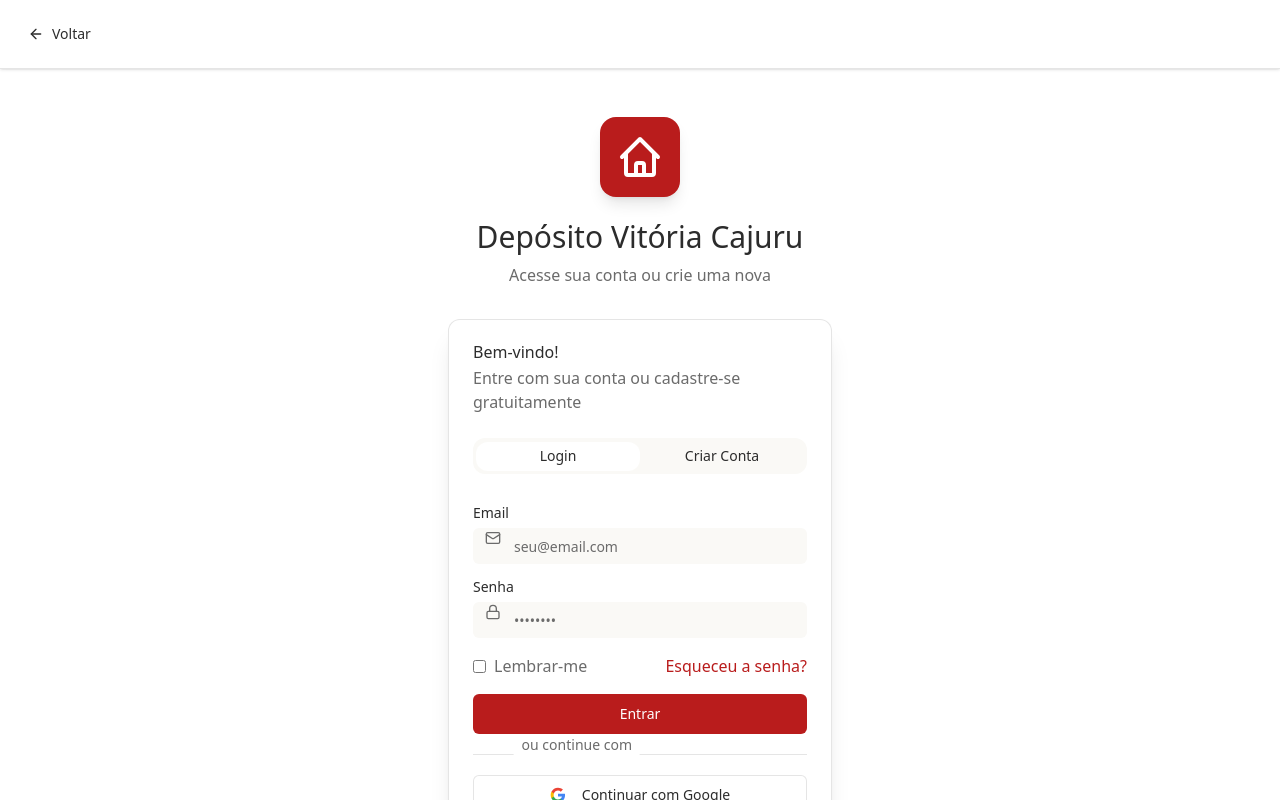
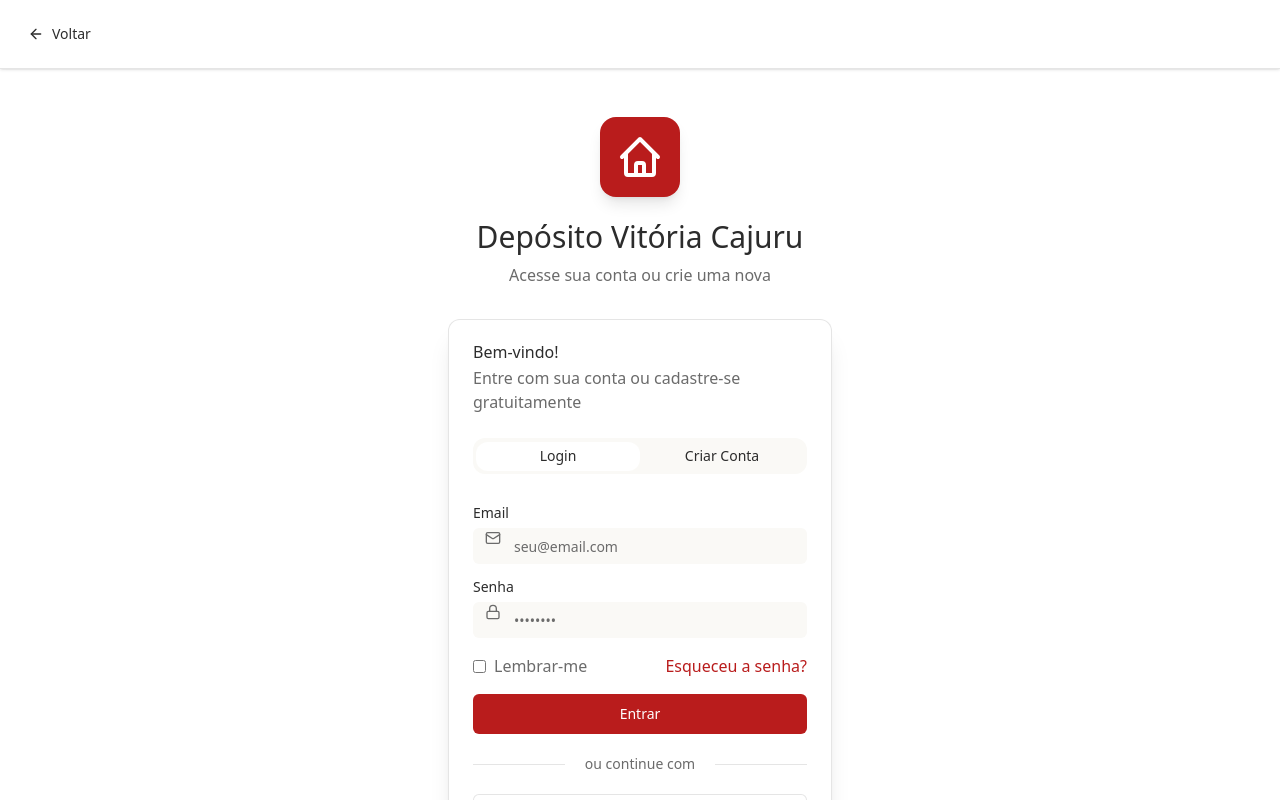
Before and after one commit to 1howley/deposito_vitoria, a React (Vite) app in the folder frontend/: page /login in a window 1280 px wide. Shown: the top 800 px of the page. Built offline with nearby package versions, Linux system fonts and the light colour scheme.

Commit message:
alteracao loginpage

```diff
--- a/frontend/src/components/pages/LoginPage.jsx
+++ b/frontend/src/components/pages/LoginPage.jsx
@@ -105,7 +105,7 @@ export function LoginPage() {
             {/* Header */}
             <div className="bg-white border-b sticky top-0 z-40 shadow-sm">
                 <div className="container mx-auto px-4 py-4">
-                    <Button variant="ghost">
+                    <Button variant="ghost" onClick={() => navigate(-1)}>
                         <ArrowLeft className="w-4 h-4" />
                         <span className="hidden sm:inline">Voltar</span>
                     </Button>
@@ -390,11 +390,12 @@ export function LoginPage() {
                             </Tabs>
 
                             {/* Separator */}
-                            <div className="relative my-6">
-                                <Separator />
-                                <span className="absolute left-1/2 top-1/2 -translate-x-1/2 -translate-y-1/2 bg-card px-2 text-sm text-muted-foreground">
+                            <div className="my-6 flex items-center gap-3">
+                                <Separator aria-hidden="true" className="flex-1" />
+                                <span className="px-2 text-sm text-muted-foreground bg-card">
                                     ou continue com
                                 </span>
+                                <Separator aria-hidden="true" className="flex-1" />
                             </div>
 
                             {/* Google Button */}
```
Also changed, not shown: 1 other file (tests, documents, lock files or other folders).
